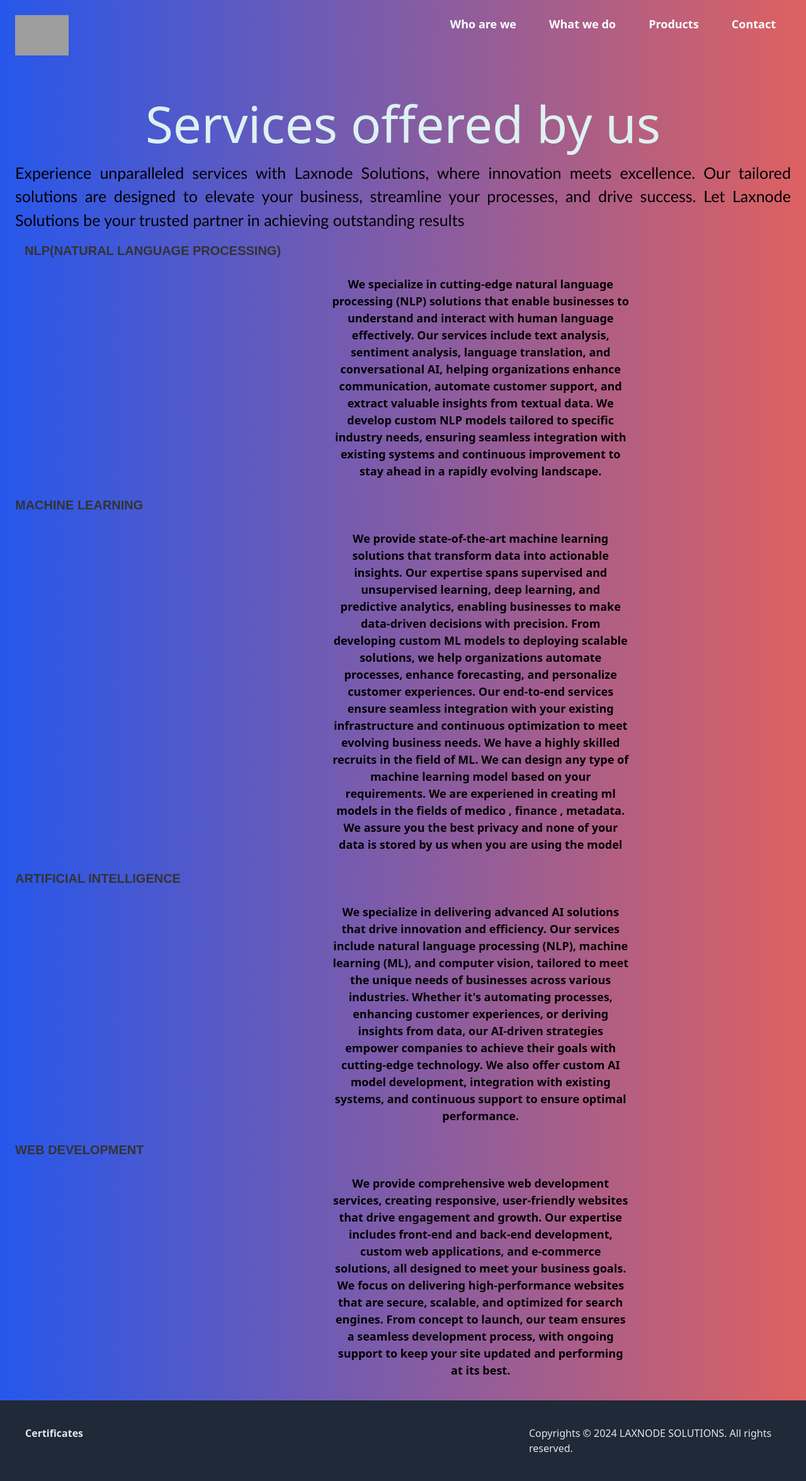
After one commit to SURE-SHRAVAN/Website, a Django app: page /service/ in a window 1280 px wide. The commit adds this page. Shown: the whole page at 63% size. Run offline with Django 5.2, Linux system fonts and the light colour scheme; grey boxes are pictures that could not be loaded.

Commit message:
Updated service page and index page and contact page and footer class

```diff
--- a/Laxnode/Laxnode/urls.py
+++ b/Laxnode/Laxnode/urls.py
@@ -2,13 +2,13 @@
 from django.contrib import admin
 from django.urls import path
 
-from core.views import index,contact,about,work,achievements
+from core.views import index,contact,about,service,achievements
 
 urlpatterns = [
     path('' , index, name='index'),
     path('contact/',contact , name= 'contact'),
     path('about/',about , name= 'about'),
-    path('work/',work , name= 'work'),
+    path('service/',service , name= 'service'),
     path('achievements/',achievements , name= 'achievements'),
     path('admin/', admin.site.urls),
 ]
--- a/Laxnode/core/templates/core/base.html
+++ b/Laxnode/core/templates/core/base.html
@@ -7,9 +7,8 @@
         <title>{% block title%} {% endblock %}|LAXNODE SOLUTIONS</title>
     </head>
 
-    <body style="min-height: 100vh; background: linear-gradient(225deg, #FF3CAC 0%, #784BA0 50%, #2B86C5 100%)">
-
-         <nav class="py-6 px-6  flex justify-between ">
+    <body style="background: #de6161; background: -webkit-linear-gradient(to right, #2657eb, #de6161); background: linear-gradient(to right, #2657eb, #de6161);">
+          <nav class="py-6 px-6  flex justify-between ">
             <a href="/" class="no-underline">
                 <img src="core/static/Logo.jpg" alt="LAXNODE SOLUTIONS" class="max-w-full max-h-16 object-contain"> <!-- Adjust height as needed -->
               </a>
--- /dev/null
+++ b/Laxnode/core/templates/core/service.html
@@ -0,0 +1,115 @@
+{% extends 'core/base.html'%}
+
+ {% block title %} Service{% endblock %}
+
+ {%  block content %}
+ <h1 style="color: #ddf1f1; text-align: center; font-size: 80px;">Services offered by us</h1>
+<p style=" text-align:justify; color:rgb(0, 0, 0) 30%v; font-size:25px; font-family:'Gill Sans', 'Gill Sans MT', Calibri, 'Trebuchet MS', sans-serif;">Experience unparalleled services with Laxnode Solutions, where innovation meets excellence. Our tailored solutions are designed to elevate your business, streamline your processes, and drive success. Let Laxnode Solutions be your trusted partner in achieving outstanding results</p>
+<div class= "nlp">
+    <h1>NLP(Natural Language Processing)</h1>
+    <p>We specialize in cutting-edge natural language processing (NLP) solutions that enable businesses to understand and interact with human language effectively. Our services include text analysis, sentiment analysis, language translation, and conversational AI, helping organizations enhance communication, automate customer support, and extract valuable insights from textual data. We develop custom NLP models tailored to specific industry needs, ensuring seamless integration with existing systems and continuous improvement to stay ahead in a rapidly evolving landscape.</p>
+ </div>
+ <div class="ML">
+    <h1>Machine learning</h1>
+    <p>We provide state-of-the-art machine learning solutions that transform data into actionable insights. Our expertise spans supervised and unsupervised learning, deep learning, and predictive analytics, enabling businesses to make data-driven decisions with precision. From developing custom ML models to deploying scalable solutions, we help organizations automate processes, enhance forecasting, and personalize customer experiences. Our end-to-end services ensure seamless integration with your existing infrastructure and continuous optimization to meet evolving business needs. We have a highly skilled recruits in the field of ML. We can design any type of machine learning model based on your requirements. We are experiened in creating ml models in the fields of medico , finance , metadata. We assure you the best privacy and none of your data is stored by us when you are using the model</p>
+ </div>
+ <div class="AI">
+    <h1>Artificial Intelligence</h1>
+    <p>We specialize in delivering advanced AI solutions that drive innovation and efficiency. Our services include natural language processing (NLP), machine learning (ML), and computer vision, tailored to meet the unique needs of businesses across various industries. Whether it's automating processes, enhancing customer experiences, or deriving insights from data, our AI-driven strategies empower companies to achieve their goals with cutting-edge technology. We also offer custom AI model development, integration with existing systems, and continuous support to ensure optimal performance.</p>
+ </div>
+ <div class="WD">
+    <h1>Web Development</h1>
+    <p>We provide comprehensive web development services, creating responsive, user-friendly websites that drive engagement and growth. Our expertise includes front-end and back-end development, custom web applications, and e-commerce solutions, all designed to meet your business goals. We focus on delivering high-performance websites that are secure, scalable, and optimized for search engines. From concept to launch, our team ensures a seamless development process, with ongoing support to keep your site updated and performing at its best.</p>
+ </div>
+<style>
+.nlp h1 {
+
+        font-family:Arial, Helvetica, sans-serif;
+        font-size: 20px;
+        font-weight: bold;
+        color: #333;
+        text-align:right-center;
+        text-transform: uppercase;
+        margin:15px ;
+}
+.nlp p{
+    max-width: 40%;
+    font-size: 18px;
+    font-weight:bold ;
+    text-align: center;
+    justify-content: right;
+    padding: 10px;
+    margin:0;
+    position: relative;
+    left: 80%; /* This positions the element to the right */
+    transform: translateX(-100%);
+}
+.ML h1 {
+
+    font-family:Arial, Helvetica, sans-serif;
+    font-size: 20px;
+    font-weight: bold;
+    color: #333;
+    text-align:right-center;
+    text-transform: uppercase;
+    margin: 15px 0;
+}
+.ML p{
+    max-width: 40%;
+    font-size: 18px;
+    font-weight:bold ;
+    text-align: center;
+    justify-content: right;
+    padding: 10px;
+    margin:0;
+    position: relative;
+    left: 80%; /* This positions the element to the right */
+    transform: translateX(-100%);
+}
+.AI h1 {
+
+    font-family:Arial, Helvetica, sans-serif;
+    font-size: 20px;
+    font-weight: bold;
+    color: #333;
+    text-align:right-center;
+    text-transform: uppercase;
+    margin: 15px 0;
+}
+.AI p{
+    max-width: 40%;
+    font-size: 18px;
+    font-weight:bold ;
+    text-align: center;
+    justify-content: right;
+    padding: 10px;
+    margin:0;
+    position: relative;
+    left: 80%; /* This positions the element to the right */
+    transform: translateX(-100%);
+}
+.WD h1 {
+
+    font-family:Arial, Helvetica, sans-serif;
+    font-size: 20px;
+    font-weight: bold;
+    color: #333;
+    text-align:right-center;
+    text-transform: uppercase;
+    margin: 15px 0;
+}
+.WD  p{
+    max-width: 40%;
+    font-size: 18px;
+    font-weight:bold ;
+    text-align: center;
+    justify-content: right;
+    padding: 10px;
+    margin:0;
+    position: relative;
+    left: 80%; /* This positions the element to the right */
+    transform: translateX(-100%);
+}
+
+</style>
+{% endblock%}
--- a/Laxnode/core/views.py
+++ b/Laxnode/core/views.py
@@ -9,8 +9,8 @@
 def about(request):
     return render(request,'core/about.html')
 
-def work(request):
-    return render(request,'core/work.html')
+def service(request):
+    return render(request,'core/service.html')
 
 def achievements(request):
     return render(request,'core/achievements.html')
```
Also changed, not shown: Laxnode/core/templates/core/about.html (+34 -1 lines), Laxnode/core/templates/core/contact.html (+4 -4 lines), Laxnode/core/templates/core/work.html (deleted, +0 -7 lines).
